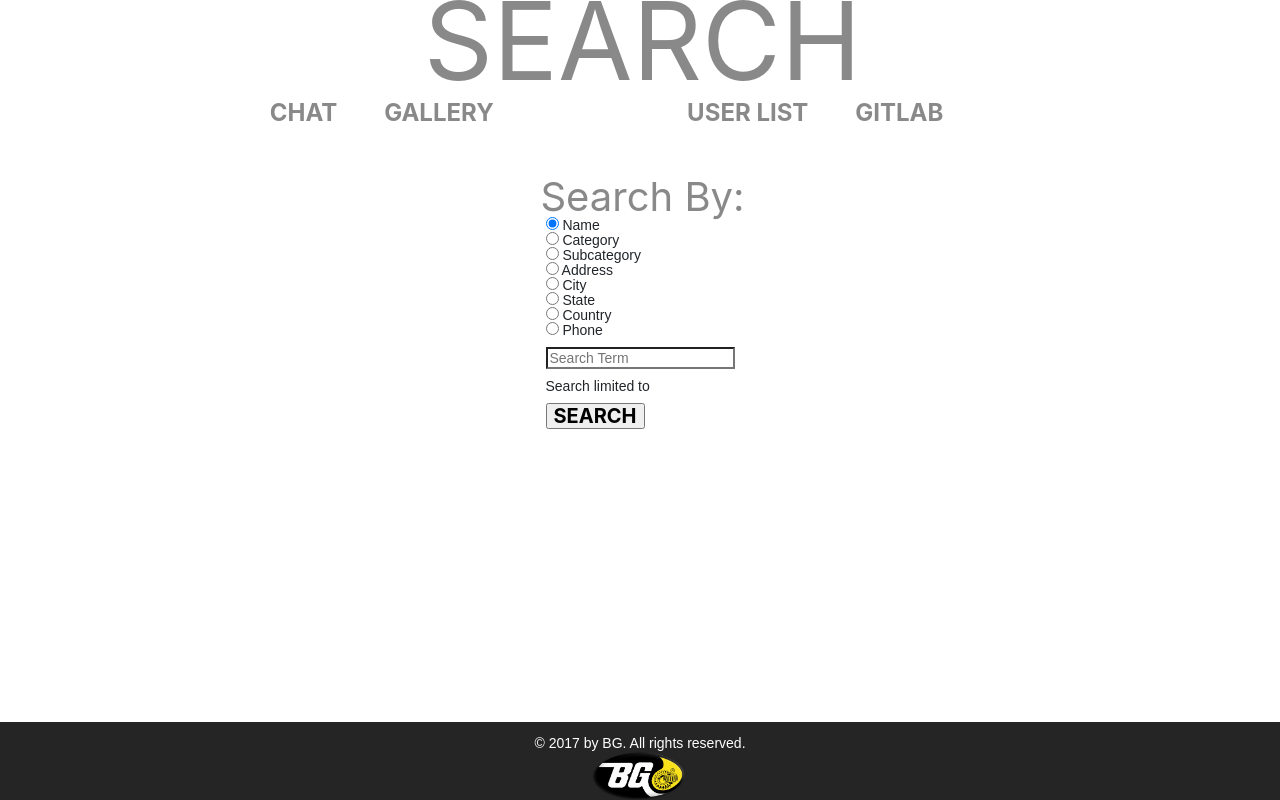
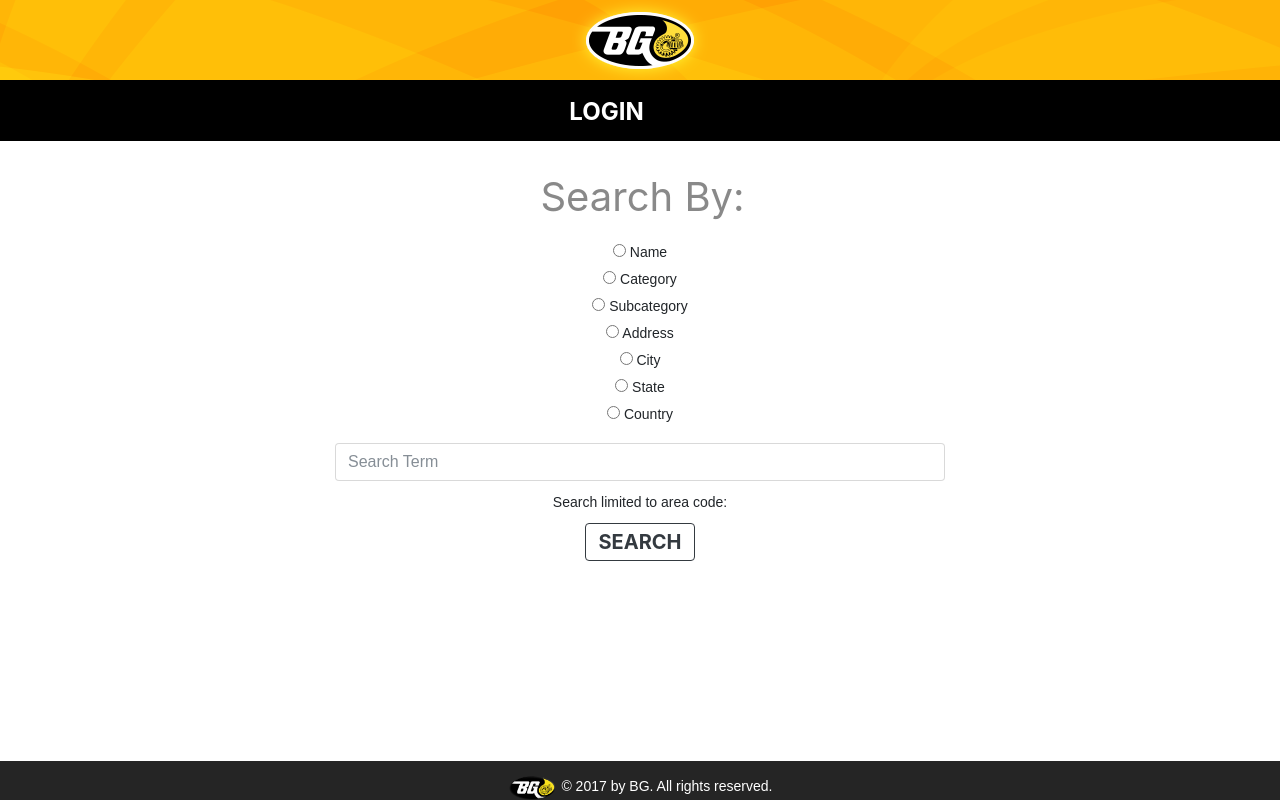
Before and after one commit to wandrews1/BGWarehouse, a Flask app: page /search in a window 1280 px wide. Run offline with Flask 2, Linux system fonts and the light colour scheme; some libraries are stand-ins or nearby versions.

Commit message:
updated cosmetics and bootstrap

```diff
--- a/lib/config.py
+++ b/lib/config.py
@@ -3,10 +3,10 @@
 #   BP1   keep configuration data in separate file
 #
 ## Postgresql configuration
-POSTGRES_USER="faceboardtemp"
+POSTGRES_USER="bgtemp"
 # BP9: use real passwords for postgres users
-POSTGRES_PASSWORD="pass"
-POSTGRES_DATABASE="faceboard"
+POSTGRES_PASSWORD="bgprod"
+POSTGRES_DATABASE="bg"
 POSTGRES_HOST="localhost"
 
 # The secret key is used by Flask to encrypt session cookies.
--- a/lib/data_postgresql.py
+++ b/lib/data_postgresql.py
@@ -144,7 +144,7 @@ def superSearch(zipcode, cat, search):
 		return None
 	print (" - connected to database")
 	if cat in ['name','category','subcategory','address','city','state','country','phone']:
-		query_string = "SELECT * FROM places WHERE zipcode = %s AND " + cat + " = %s"
+		query_string = "SELECT * FROM items WHERE zipcode = %s AND " + cat + " = %s"
 	print(" - Query String: " + query_string)
 	results2 = execute_query(query_string, conn, select=True, args=(zipcode, search))
 	print(" - Results: " , results2)
@@ -153,10 +153,10 @@ def superSearch(zipcode, cat, search):
 	else:
 		if zipcode == '':
 			if cat in ['name','category','subcategory','address','city','state','country','phone']:
-				query_string = "SELECT * FROM places WHERE " + cat + " = %s"
+				query_string = "SELECT * FROM items WHERE " + cat + " = %s"
 				results2 = execute_query(query_string, conn, select=True, args=(search,))
 		else:
-			query_string = "SELECT * FROM places WHERE zipcode = %s"
+			query_string = "SELECT * FROM items WHERE zipcode = %s"
 			results2 = execute_query(query_string, conn, select=True, args=(zipcode,))
 			if results2:
 				return " - Invalid Category"
--- a/server.py
+++ b/server.py
@@ -6,10 +6,10 @@ import uuid
 import binascii
 from lib.config import *
 from lib import data_postgresql as pg
-from flask import Flask, render_template, request, redirect, session
+from flask import Flask, render_template, request, redirect, session, flash, url_for, g, abort
 from flask_socketio import SocketIO, emit, send
 
-app = Flask(__name__)
+app = Flask(__name__) # create the application instance
 app.secret_key = binascii.hexlify(os.urandom(24))
 
 username = ''
@@ -83,7 +83,9 @@ def mainIndex():
 		user = [session['username'],session['password'],session['firstname'],session['zipcode'],' - Logout']
 	else:
 		user = ['','','','','']
-	return render_template('form.html', user=user)
+
+	# changed 'form.html' to 'login.html' below
+	return render_template('login.html', user=user)
 
 
 @app.route('/chat', methods=['GET','POST'])
@@ -101,26 +103,6 @@ def showAbout():
 	else:
 		user = ['','','','','']
 	return render_template('chat.html', user=user)
-
-
-# @app.route('/chat', methods=['GET','POST'])
-# def showChatSearchResults():
-# 	if 'username' in session:
-# 		user = [session['username'],session['password'],session['firstname'],session['zipcode'],' - Logout']
-# 	else:
-# 		user = ['','','','','']
-# 	try:
-# 		search=request.form['searchbar']
-# 		print("Search Term: " , search)
-# 	except:
-# 		print("Error fetching search term")
-# 		#//try:
-# 	results = pg.searchMessages(search)
-# #	except:
-# 	#	print("Error executing SuperSearch")
-# 	print("SHOW: ", results)
-
-# 	return render_template('chat.html', user=user, results=results, search=search)
 
 
 
@@ -182,6 +164,14 @@ def showForm3():
 
 @app.route('/login', methods=['GET','POST'])
 def showLogin():
+	if request.method == 'POST':
+		session['username'] = request.form['username']
+		session['password'] = request.form['password']
+		session['firstname'] = pg.getFirstName(session['username'],session['password'])
+		session['lastname'] = pg.getLastName(session['username'],session['password'])
+		session['zipcode'] = pg.getZip(session['username'],session['password'])
+
+
 	if 'username' in session:
 		user = [session['username'],session['password'],session['firstname'],session['zipcode'],' - Logout']
 	else:
@@ -235,11 +225,12 @@ def showSearchResults():
 
 @app.route('/logout', methods=['GET','POST'])
 def logout():
-	session.pop('username')
+	session.pop('username', none)
 	session.pop('firstname')
 	session.pop('zipcode')
 	session.pop('password')
 	user = ['','','','','']
+	flash('You were logged out')
 	return render_template('login.html', user=user)
 
 
@@ -263,3 +254,8 @@ def showGallery():
 # Start the server
 if __name__ == '__main__':
 	socketio.run(app, host='0.0.0.0', port=8080, debug=True)
+
+
+# # start the server - Use this one without Socket IO
+# if __name__ == '__main__':
+# 	app.run(host=os.getenv('IP', '0.0.0.0'), port=int(os.getenv('PORT', 8080)), debug=True)
--- a/templates/layout.html
+++ b/templates/layout.html
@@ -6,9 +6,12 @@
 	<title>BG Products, Inc.</title>
 
 	<link rel="stylesheet" href="https://maxcdn.bootstrapcdn.com/bootstrap/4.0.0-beta/css/bootstrap.min.css" integrity="sha384-/Y6pD6FV/Vv2HJnA6t+vslU6fwYXjCFtcEpHbNJ0lyAFsXTsjBbfaDjzALeQsN6M" crossorigin="anonymous">
-	<link rel="icon" type="image/png"  href="/favicons/favicon-32x32.png">
+
+	<link rel="icon" href="/favicons/favicon.ico" type="image/x-image">
+
 	<link rel="stylesheet" type="text/css" href="static/css/style.css">
 	<link rel="stylesheet" type="text/css" href="static/css/mobile.css" media="screen and (max-width : 800px)">
+
 	<script type="text/javascript" src="static/js/mobile.js"></script>
 	<script type="text/javascript" src="https://ajax.googleapis.com/ajax/libs/angularjs/1.4.8/angular.min.js"></script>
 
@@ -40,9 +43,7 @@
 			<center>
 				<p>
 					<br>
-					&copy; 2017 by BG. All rights reserved.
-					<br>
-					<a href="https://github.com/wandrews1/BGWarehouse" id="gitlab"><img src="/static/images/original_bg_products.png" width=100px></a>
+					<a href="https://github.com/wandrews1/BGWarehouse" id="gitlab"><img src="/static/images/original_bg_products.png" width=50px></a> &copy; 2017 by BG. All rights reserved.
 					<br>
 				</p>
 			</center>
--- a/templates/search.html
+++ b/templates/search.html
@@ -2,29 +2,23 @@
 
 
 {% block header %}
-		<a href="/form" class="logo" style="text-decoration:none">
-			<p class="faceboard">SEARCH</p>
-		</a>
+			<div class="container-fluid headerbanner">
+				<br>
+				<br>
+				<br>
+			</div>
+			<div class="container-fluid bgblack">
 					<ul id="navigation">
-			<li>
-				<a href="/chat"><p class="faceboard3">Chat</p></a>
-			</li>
-			<li>
-				<a href="/gallery"><p class="faceboard3">Gallery</p></a>
-			</li>
 						<li class="selected">
-				<a href="/search"><p class="faceboard3">Search</p></a>
-			</li>
-			<li>
-				<a href="/form3"><p class="faceboard3">User List</p></a>
-			</li>
-			<li>
-				<a href="https://gitlab.com/wandrews1/webserver"><p class="faceboard3">GitLab</p></a>
+							<a href="/login"><p class="faceboard3">Login</p></a>
 						</li>
 						<li>
 							<a href="/logout"><p class="faceboard3">{{user[2]}}{{user[4]}}</p></a>
 						</li>
 					</ul>
+				<br>
+			</div>
+
 {% endblock %}
 
 
@@ -32,43 +26,72 @@
 <br><br><br>
         <center>
         	<form method="POST" action="/searchresults">
-        		<table>
-        			<tr>
+
         		<p class="faceboard2">Search By:</p>
-        			</tr>
-					<tr>
-						<td>
-							<input type="radio" name="cat" value="name" checked/> Name<br>
 
-							<input type="radio" name="cat" value="category" /> Category<br>
+				<br><br>
 
-							<input type="radio" name="cat" value="subcategory" /> Subcategory<br>
+				<div class="form-check">
+					<label class="form-check-label">
+						<input class="form-check-input" type="radio" name="cat" value="name">
+						Name
+					</label>
+				</div>
+				<div class="form-check">
+					<label class="form-check-label">
+						<input type="radio" name="cat" class="form-check-input" value="category" />
+						Category
+						</label>
+				</div>
+				<div class="form-check">
+					<label class="form-check-label">
+						<input type="radio" name="cat" class="form-check-input" value="subcategory" />
+						Subcategory
+					</label>
+				</div>
+				<div class="form-check">
+					<label class="form-check-label">
+						<input type="radio" name="cat" class="form-check-input" value="address" />
+						Address
+					</label>
+				</div>
+				<div class="form-check">
+					<label class="form-check-label">
+						<input type="radio" name="cat" class="form-check-input" value="city" />
+						City
+					</label>
+				</div>
+				<div class="form-check">
+					<label class="form-check-label">
+						<input type="radio" name="cat" class="form-check-input" value="state" />
+						State
+					</label>
+				</div>
+				<div class="form-check">
+					<label class="form-check-label">
+						<input type="radio" name="cat" class="form-check-input" value="country" />
+						Country
+					</label>
+				</div>
 
-							<input type="radio" name="cat" value="address" /> Address<br>
-
-							<input type="radio" name="cat" value="city" /> City<br>
-
-							<input type="radio" name="cat" value="state" /> State<br>
-
-							<input type="radio" name="cat" value="country" /> Country<br>
-
-							<input type="radio" name="cat" value="phone" /> Phone<br>
-						</td>
-					</tr>
-					<tr>
-						<td><input type="search" name="search" placeholder="Search Term" /></td>
-					</tr>
-					<tr>
-						<td>Search limited to {{user[3]}}</td>
-					</tr>
-					<tr>
-						<td><input type="submit" value="SEARCH" class="faceboardSubmit"/></td>
-					</tr>
-				</table>
 				<br>
 
+				<div>
+					<input type="search" name="search" class="form-control" placeholder="Search Term" />
+				</div>
 
+				<br>
 
+				<div>
+					Search limited to area code: {{user[3]}}
+				</div>
+
+				<br>
+
+				<div>
+					<input type="submit" value="SEARCH" class="faceboardSubmit btn btn-outline-dark"/>
+					<br>
+				</div>
   			</form>
         <br>
         </center>
```
Also changed, not shown: bg.sql (+7 -20 lines), templates/form.html (+7 -7 lines), templates/login.html (+64 -24 lines), 2 other files. Lines whose indentation alone changed are shown as unchanged.
